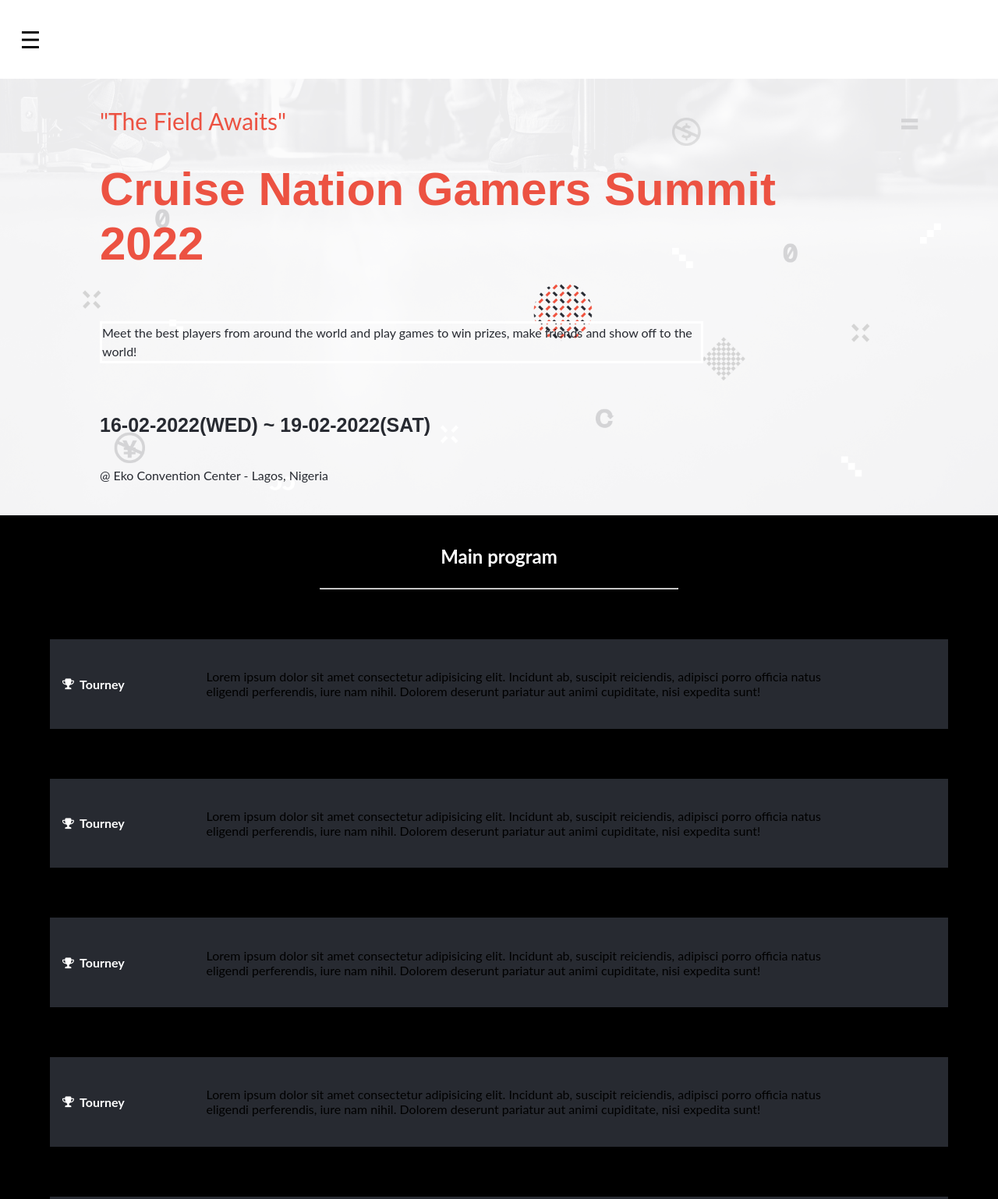
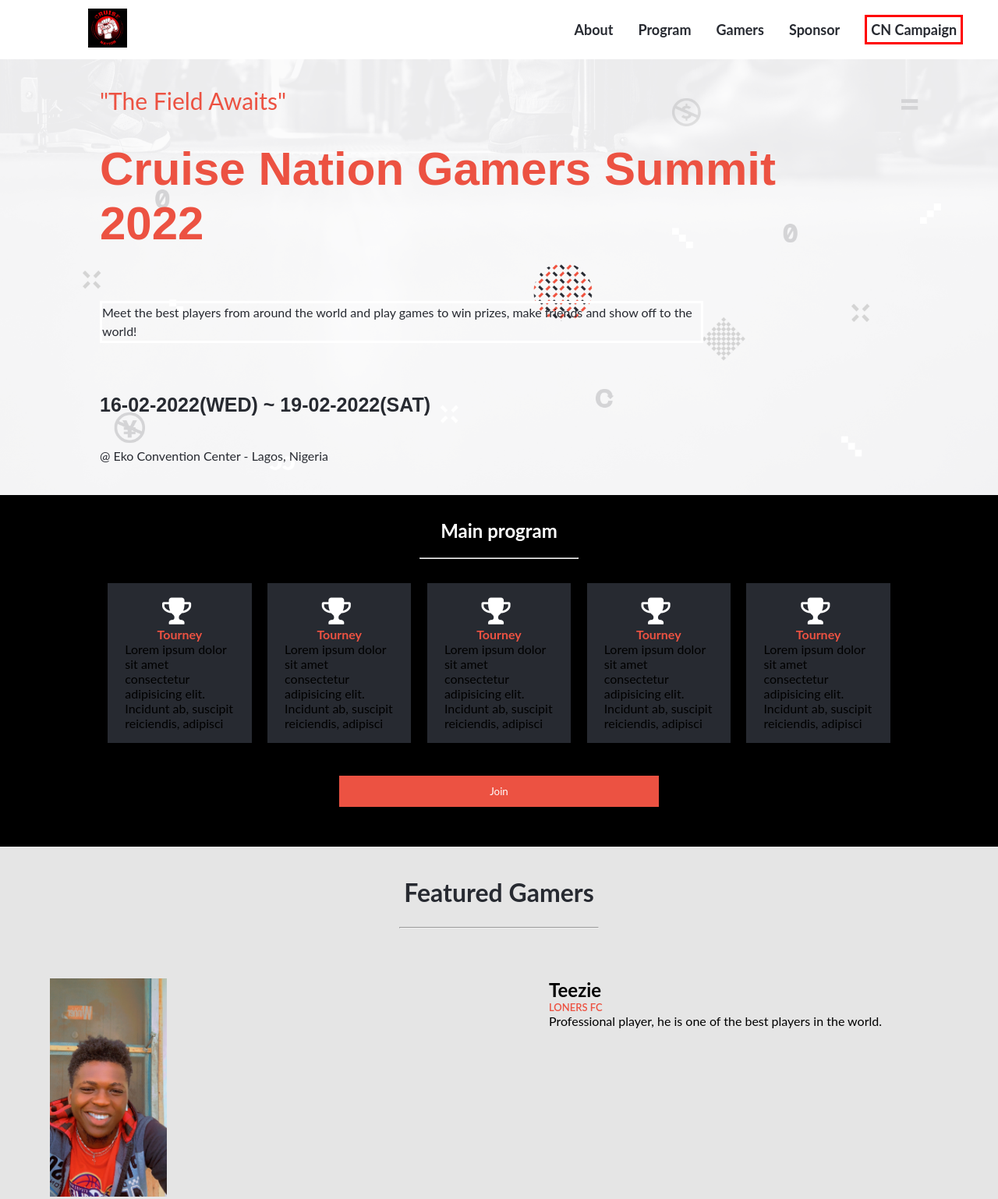
Before and after one commit to Thermiee/Capstone-Project1, a website: page index.html in a window 1280 px wide. Shown: the top 1538 px of the page at 78% size. Drawn offline with Linux system fonts and the light colour scheme; a web font is replaced by a local one.

Commit message:
added functionality of javascript and styling the gamers section

```diff
--- a/about.html
+++ b/about.html
@@ -8,7 +8,7 @@
     <link rel="shortcut icon" href="images/IMG_7447.jpeg" type="image/x-icon">
     <meta name='viewport' content='width=device-width, initial-scale=1'>
     <link rel='stylesheet' type='text/css' media='screen' href='main.css'>
-    <script src='main.js'></script>
+
     <link rel="stylesheet" href="https://maxcdn.bootstrapcdn.com/font-awesome/4.7.0/css/font-awesome.min.css">
 </head>
 
@@ -19,15 +19,24 @@
                 <span class="hamburger-span"> &#9776; </span>
             </div>
             <nav class="web-nav">
+                <nav class="nav-item1">
+                   <a href="index.html"><img src="images/IMG_7447.jpeg" alt="logo">
+               </a>  </nav>
                 <ul class="web-nav-ul">
                     <li class="web-nav-list">
-                        <a href="#Portfolio" class="web-nav-link">Portfolio</a>
+                        <a href="About.html" class="web-nav-link">About</a>
                     </li>
                     <li class="web-nav-list">
-                        <a href="#About" class="web-nav-link">About</a>
+                        <a href="#" class="web-nav-link">Program</a>
                     </li>
                     <li class="web-nav-list">
-                        <a href="#Contact" class="web-nav-link">Contact</a>
+                        <a href="#" class="web-nav-link">Gamers</a>
+                    </li>
+                    <li class="web-nav-list">
+                        <a href="#" class="web-nav-link">Sponsor</a>
+                    </li>
+                    <li class="web-nav-list">
+                        <a href="#" class="web-nav-link active">CN Campaign</a>
                     </li>
                 </ul>
             </nav>
@@ -35,9 +44,11 @@
         <div id="myNav" class="overlay">
             <a class="closebtn"> &times; </a>
             <div class="overlay-content">
-                <a class="pop-nav" href="#Portfolio">Portfolio</a>
-                <a class="pop-nav" href="#About">About</a>
-                <a class="pop-nav" href="#Contact">Contact</a>
+                    <a href="About.html" class="web-nav-link">About</a>
+                    <a href="#" class="web-nav-link">Program</a>
+                    <a href="#" class="web-nav-link">Gamers</a>
+                    <a href="#" class="web-nav-link">Sponsor</a>
+                    <a href="#" class="web-nav-link ">CN Campaign</a>
             </div>
         </div>
     </header>
@@ -61,7 +72,18 @@
         </h5>
 
     </section>
+    <section class="logo" >
+            <h1 class="logo-title">Cruise Nation Gamers Summit 2022 logo</h1>
+            <hr>
+            <p>
+                The Cruise Nation Gamers Summit 2022 logo was decided
+                through the logo competition from Jan 3rd to Jan 29th 2022
+            </p>
+            <div class="cn-logo">
+                <img src="images/IMG_7447.jpeg" alt="logo">
+            </div>
 
+    </section>
 
     <section id="partner">
         <div>
@@ -84,6 +106,7 @@
             some rights reserved.
         </p>
     </footer>
+    <script src='main.js'></script>
 </body>
 
 </html>
--- a/index.html
+++ b/index.html
@@ -8,7 +8,7 @@
     <link rel="shortcut icon" href="images/IMG_7447.jpeg" type="image/x-icon">
     <meta name='viewport' content='width=device-width, initial-scale=1'>
     <link rel='stylesheet' type='text/css' media='screen' href='main.css'>
-    <script src='main.js'></script>
+
     <link rel="stylesheet" href="https://maxcdn.bootstrapcdn.com/font-awesome/4.7.0/css/font-awesome.min.css">
 </head>
 
@@ -19,15 +19,25 @@
                 <span class="hamburger-span"> &#9776; </span>
             </div>
             <nav class="web-nav">
+                <nav class="nav-item1">
+                    <a href="index.html"><img src="images/IMG_7447.jpeg" alt="logo">
+                    </a>
+                </nav>
                 <ul class="web-nav-ul">
                     <li class="web-nav-list">
-                        <a href="#Portfolio" class="web-nav-link">Portfolio</a>
+                        <a href="About.html" class="web-nav-link">About</a>
                     </li>
                     <li class="web-nav-list">
-                        <a href="#About" class="web-nav-link">About</a>
+                        <a href="#" class="web-nav-link">Program</a>
                     </li>
                     <li class="web-nav-list">
-                        <a href="#Contact" class="web-nav-link">Contact</a>
+                        <a href="#" class="web-nav-link">Gamers</a>
+                    </li>
+                    <li class="web-nav-list">
+                        <a href="#" class="web-nav-link">Sponsor</a>
+                    </li>
+                    <li class="web-nav-list">
+                        <a href="#" class="web-nav-link active">CN Campaign</a>
                     </li>
                 </ul>
             </nav>
@@ -35,9 +45,11 @@
         <div id="myNav" class="overlay">
             <a class="closebtn"> &times; </a>
             <div class="overlay-content">
-                <a class="pop-nav" href="#Portfolio">Portfolio</a>
-                <a class="pop-nav" href="#About">About</a>
-                <a class="pop-nav" href="#Contact">Contact</a>
+                <a href="About.html" class="web-nav-link">About</a>
+                <a href="#" class="web-nav-link">Program</a>
+                <a href="#" class="web-nav-link">Gamers</a>
+                <a href="#" class="web-nav-link">Sponsor</a>
+                <a href="#" class="web-nav-link ">CN Campaign</a>
             </div>
         </div>
     </header>
@@ -59,53 +71,51 @@
     </section>
 
     <section id="program">
+
         <div>
             <h1 class="program-title">Main program</h1>
             <hr>
-            <div class="program-item">
+            <div class="program-web">
+                <div class="program-item"><i class="fa fa-trophy"></i>
                     <h4>
-                    <i class="fa fa-trophy"></i> Tourney
+                        Tourney
                     </h4>
-                <p>Lorem ipsum dolor sit amet consectetur adipisicing elit. Incidunt ab, suscipit reiciendis, adipisci
-                    porro officia natus eligendi perferendis, iure nam nihil. Dolorem deserunt pariatur aut animi
-                    cupiditate, nisi expedita sunt!
+                    <p>Lorem ipsum dolor sit amet consectetur adipisicing elit. Incidunt ab, suscipit reiciendis,
+                        adipisci
                     </p>
                 </div>
-            <div class="program-item">
+                <div class="program-item"><i class="fa fa-trophy"></i>
                     <h4>
-                    <i class="fa fa-trophy"></i> Tourney
+                        Tourney
                     </h4>
-                <p>Lorem ipsum dolor sit amet consectetur adipisicing elit. Incidunt ab, suscipit reiciendis, adipisci
-                    porro officia natus eligendi perferendis, iure nam nihil. Dolorem deserunt pariatur aut animi
-                    cupiditate, nisi expedita sunt!
+                    <p>Lorem ipsum dolor sit amet consectetur adipisicing elit. Incidunt ab, suscipit reiciendis,
+                        adipisci
                     </p>
                 </div>
-            <div class="program-item">
+                <div class="program-item"><i class="fa fa-trophy"></i>
                     <h4>
-                    <i class="fa fa-trophy"></i> Tourney
+                        Tourney
                     </h4>
-                <p>Lorem ipsum dolor sit amet consectetur adipisicing elit. Incidunt ab, suscipit reiciendis, adipisci
-                    porro officia natus eligendi perferendis, iure nam nihil. Dolorem deserunt pariatur aut animi
-                    cupiditate, nisi expedita sunt!
+                    <p>Lorem ipsum dolor sit amet consectetur adipisicing elit. Incidunt ab, suscipit reiciendis,
+                        adipisci
                     </p>
                 </div>
-            <div class="program-item">
+                <div class="program-item"><i class="fa fa-trophy"></i>
                     <h4>
-                    <i class="fa fa-trophy"></i> Tourney
+                        Tourney
                     </h4>
-                <p>Lorem ipsum dolor sit amet consectetur adipisicing elit. Incidunt ab, suscipit reiciendis, adipisci
-                    porro officia natus eligendi perferendis, iure nam nihil. Dolorem deserunt pariatur aut animi
-                    cupiditate, nisi expedita sunt!
+                    <p>Lorem ipsum dolor sit amet consectetur adipisicing elit. Incidunt ab, suscipit reiciendis,
+                        adipisci
                     </p>
                 </div>
-            <div class="program-item">
+                <div class="program-item"><i class="fa fa-trophy"></i>
                     <h4>
-                    <i class="fa fa-trophy"></i> Tourney
+                        Tourney
                     </h4>
-                <p>Lorem ipsum dolor sit amet consectetur adipisicing elit. Incidunt ab, suscipit reiciendis, adipisci
-                    porro officia natus eligendi perferendis, iure nam nihil. Dolorem deserunt pariatur aut animi
-                    cupiditate, nisi expedita sunt!
+                    <p>Lorem ipsum dolor sit amet consectetur adipisicing elit. Incidunt ab, suscipit reiciendis,
+                        adipisci
                     </p>
+                </div>
             </div>
 
         </div>
@@ -114,7 +124,9 @@
         </button>
     </section>
 
-    <section class="gamers_sec" id="#gamers">
+    <h1 class="gamers-title">Featured Gamers</h1>
+        <hr>
+    <section class='gamer__sections' id="Portfolio">
     </section>
 
     <section id="partner">
@@ -122,7 +134,7 @@
             <h1 class="partners-title">Partners</h1>
             <hr>
         </div>
-        <div class="partners" >
+        <div class="partners">
             <img src="images/techskales.png" alt="techskales">
             <img src="images/techskales.png" alt="techskales">
             <img src="images/techskales.png" alt="techskales">
@@ -138,6 +150,7 @@
             some rights reserved.
         </p>
     </footer>
+    <script src='main.js'></script>
 </body>
 
 </html>
--- a/main.css
+++ b/main.css
@@ -16,10 +16,10 @@
 .container {
   display: flex;
   justify-content: space-between;
-  width: 96%;
+  width: 98%;
   background-color: #fff;
   height: 50px;
-  padding: 2%;
+  padding: 1%;
   align-items: center;
 }
 
@@ -28,7 +28,6 @@
 }
 
 .container > nav {
-  color: #6070ff;
   text-align: center;
   align-self: center;
   font-style: normal;
@@ -45,7 +44,7 @@
   z-index: 1;
   top: 0;
   left: 0;
-  background-color: #6070ff;
+  background-color: #ec5242;
   opacity: 0.9;
 }
 
@@ -76,6 +75,10 @@
 .overlay a:hover,
 .overlay a:focus {
   color: #f1f1f1;
+}
+
+img.img1 {
+  max-width: 150px;
 }
 
 .overlay .closebtn {
@@ -164,12 +167,51 @@
   margin: 3% 0;
 }
 
+.gamers {
+  display: flex;
+  margin: 5%;
+}
+
+.gamers__image {
+  display: flex;
+  width: 40%;
+}
+
+.gamer__description {
+  width: 50%;
+  padding-left: 20%;
+}
+
+.short_desc {
+  display: flex;
+  align-items: center;
+}
+
+.short_desc * {
+  margin-right: 10px;
+}
+
+.short_desc h4 {
+  font-size: 13px;
+  font-weight: 600;
+  line-height: 16px;
+  color: #ec5242;
+  text-transform: uppercase;
+}
+
+.gamers-title {
+  text-align: center;
+  color: #272a31;
+  margin-top: 3%;
+}
+
 #program {
   display: grid;
   background: #000;
   grid-template-columns: auto;
   grid-template-rows: auto;
   row-gap: 2rem;
+  padding: 0 10%;
 }
 
 .program-title {
@@ -179,7 +221,7 @@
 }
 
 hr {
-  margin: 2% 32%;
+  margin: 2% 40%;
 }
 
 .program-item {
@@ -192,27 +234,30 @@
 
 .program-item h4 {
   display: flex;
-  color: #fff;
+  color: #ec5242;
   align-items: center;
   flex: 0.8;
 }
 
 .program-item i {
   color: #fff;
-  margin-right: 10%;
+  margin-right: 5%;
+  font-size: 40px;
 }
 
 .program-item p {
-  padding: 2% 10%;
+  padding: 0 4%;
 }
 
 .program-button {
-  background-color: #272a31;
+  background-color: #ec5242;
   align-self: center;
   color: #fff;
-  margin: 0 10%;
   margin-bottom: 5%;
-  height: 60px;
+  height: 40px;
+  width: 40%;
+  justify-self: center;
+  border: none;
 }
 
 footer {
@@ -220,6 +265,7 @@
   align-items: center;
   padding: 2%;
   justify-content: space-around;
+  text-align: end;
 }
 
 .foot {
@@ -251,3 +297,108 @@
   width: 25%;
   margin: 5%;
 }
+
+.logo-title {
+  text-align: center;
+  color: #272a31;
+  padding: 3%;
+  font-weight: normal;
+}
+
+.logo p {
+  padding: 5%;
+  text-align: center;
+}
+
+.cn-logo {
+  padding: 5%;
+  text-align: center;
+}
+
+.cn-logo img {
+  width: 40%;
+}
+
+.main-featured {
+  display: grid;
+  grid-template-columns: auto;
+  grid-template-rows: auto auto auto;
+}
+
+.main-featured h3 {
+  text-align: center;
+  margin-top: 2rem;
+  color: #fff;
+  font-size: 1.4rem;
+  font-weight: normal;
+}
+
+.main-featured hr {
+  width: 2rem;
+  border: 0.0625rem solid #ffa630;
+  margin-bottom: 2rem;
+}
+
+.featured-player {
+  display: flex;
+  align-items: center;
+  margin-bottom: 3rem;
+  margin-left: 1rem;
+}
+
+.player-description {
+  margin-left: 1rem;
+  display: flex;
+  flex-direction: column;
+}
+
+@media screen  and (min-width: 768px) {
+  .web-nav {
+    display: flex;
+    align-items: center;
+    justify-content: space-between;
+    width: 100%;
+  }
+
+  .nav-item3 {
+    display: none;
+  }
+
+  .web-nav-link {
+    text-decoration: none;
+    color: #272a31;
+  }
+
+  .active {
+    border: 3px solid red;
+    padding: 5px;
+  }
+
+  .web-nav-ul {
+    display: flex;
+    list-style-type: none;
+  }
+
+  .web-nav-list {
+    margin-right: 32px;
+  }
+
+  nav.nav-item1 {
+    width: 20%;
+  }
+
+  .nav-item1 img {
+    width: 20%;
+  }
+
+  .program-web {
+    display: flex;
+  }
+
+  .program-item {
+    display: flex;
+    flex-direction: column;
+    width: auto;
+    margin: 1%;
+  }
+}
--- a/main.js
+++ b/main.js
@@ -13,3 +13,65 @@
     document.getElementById('myNav').style.display = 'none';
   });
 });
+
+const gamerSections = document.querySelector('.gamer__sections');
+
+const gamersList = [
+  {
+    name: 'Teezie',
+    description: 'Professional player, he is one of the best players in the world.',
+    imageLink: 'images/p5.jpeg',
+    teamName: ['Loners Fc'],
+  },
+  {
+    name: 'Kraken',
+    description: 'Profesisonal player, he has won 5 MVP Medals and has been crowned as the best player of 2018',
+    imageLink: 'images/p0.jpeg',
+    teamName: ['Krakenstein'],
+  },
+  {
+    name: 'Lieutenant',
+    description: 'Professional player, he is an great competitor with incredible fighting.',
+    imageLink: 'images/p1.jpeg',
+    teamName: ['Fly with callings'],
+  },
+  {
+    name: 'Tony',
+    description: 'Profesisonal player, he has won 2 MVP Medals and has been crowned as the best player of 2021',
+    imageLink: 'images/p2.jpeg',
+    teamName: ['Mason'],
+  },
+  {
+    name: 'PlayBoy',
+    description: 'Profesisonal player, he has won 2 MVP Medals and has been crowned as the best player of 2020',
+    imageLink: 'images/p3.jpeg',
+    teamName: ['Noobs'],
+  },
+  {
+    name: 'D`meg',
+    description: 'professional player, he is a great competitor.',
+    imageLink: 'images/p4.jpeg',
+    teamName: ['Megatron'],
+  },
+];
+
+gamerSections.innerHTML = '';
+for (let i = 0; i < gamersList.length; i += 1) {
+  gamerSections.innerHTML += `
+      <div class='gamers'>
+          <div class='gamers__image'>
+            <img src='${gamersList[i].imageLink}' alt='gamer 1' class='img1' />
+          </div>
+          <div class='gamer__description'>
+            <h2>${gamersList[i].name}</h2>
+            <div class='short_desc'>
+              <h4>${gamersList[i].teamName}</h4>
+              <span></span>
+            </div>
+            <div class='long_desc'>
+              <p>
+                ${gamersList[i].description}
+              </p>
+    </div>
+  `;
+}
```
Also changed, not shown: images/p0.jpeg (added), images/p1.jpeg (added), images/p2.jpeg (added), images/p3.jpeg (added), images/p4.jpeg (added), images/p5.jpeg (added). Lines whose indentation alone changed are shown as unchanged.
